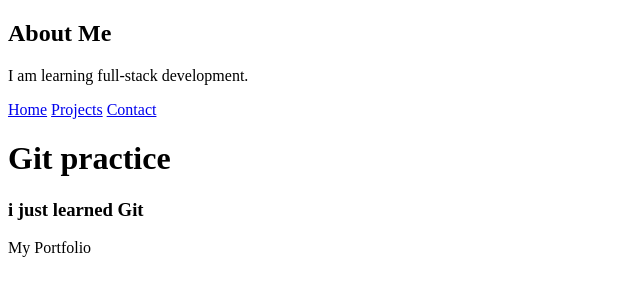
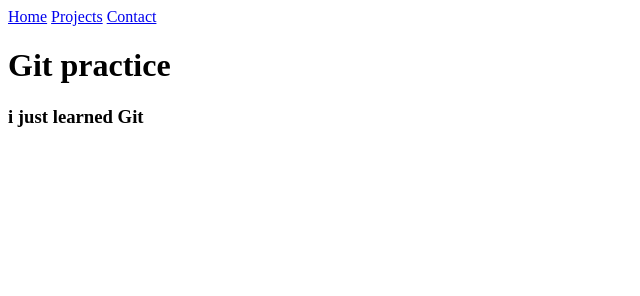
Before and after one commit to Mohan-1802/git_practice, a plain HTML site: page index.html in a window 1280 px wide. Shown: the whole page, without its empty margins (0-640 px from the left). Drawn offline with Linux system fonts and the light colour scheme.

Commit message:
Revert "about section added"

```diff
--- a/index.html
+++ b/index.html
@@ -6,10 +6,6 @@
     <title>Document</title>
 </head>
 <body>
-    <section>
-    <h2>About Me</h2>
-    <p>I am learning full-stack development.</p>
-</section>
     <nav>
     <a href="#">Home</a>
     <a href="#">Projects</a>
@@ -17,8 +13,5 @@
 </nav>
     <h1>Git practice</h1>
     <h3>i just learned Git</h3>
-    <footer>
-    My Portfolio
-</footer>
 </body>
 </html>
```
